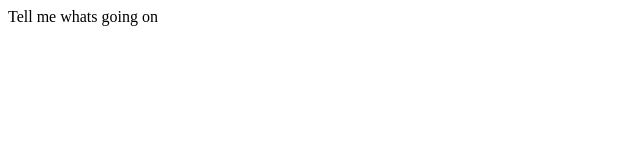
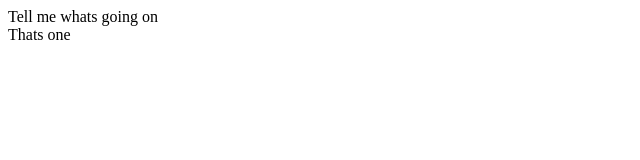
Before and after one commit to karakusmehmet/demo-repo, a plain HTML site: page one.html in a window 1280 px wide. Shown: the full height of the page, 0-640 px from the left. Drawn offline with Linux system fonts and the light colour scheme.

Commit message:
Thats one

```diff
--- a/one.html
+++ b/one.html
@@ -7,5 +7,6 @@
 </head>
 <body>
     <div>Tell me whats going on </div>
+    <div> Thats one</div>
 </body>
 </html>
```
